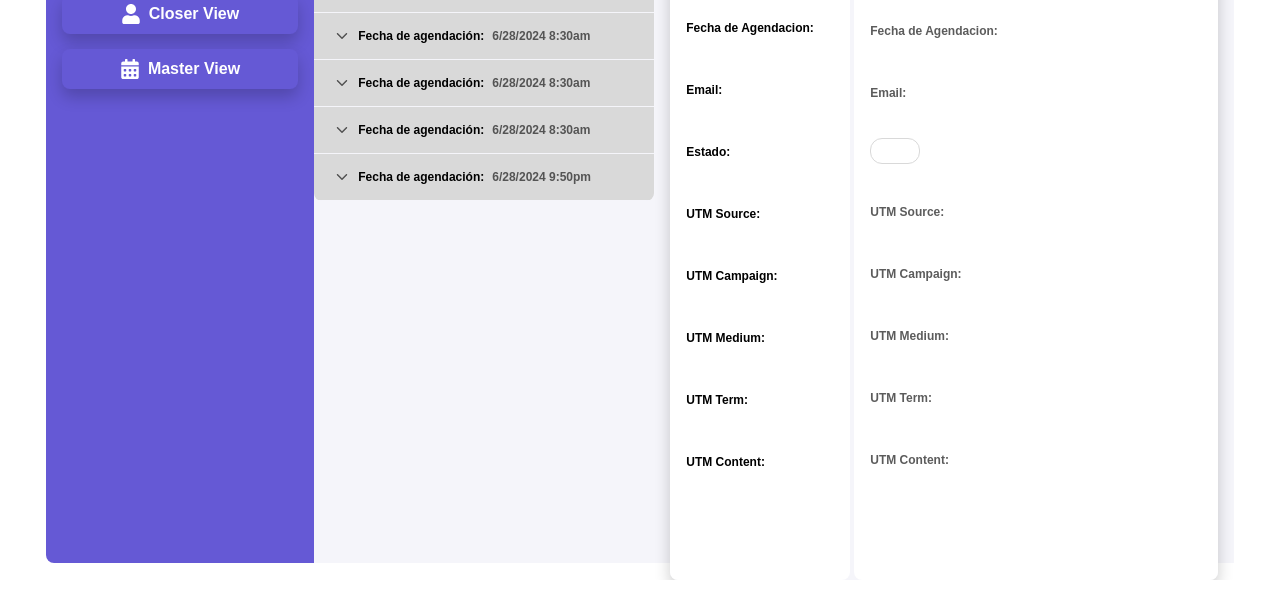
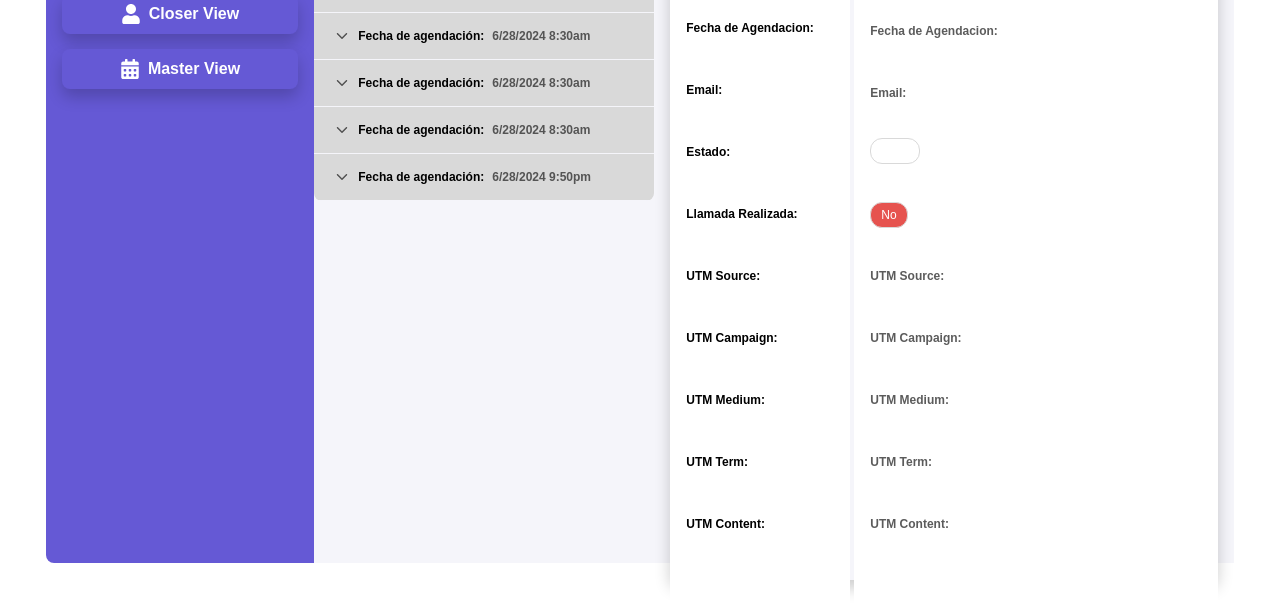
Before and after one commit to lautarobruses/Closers-App, a plain HTML site: page index.html in a window 1280 px wide. Shown: the part 237-848 px from the top of the page. Before the commit the page ends 817 px from the top, so only its background shows below. Drawn offline with Linux system fonts and the light colour scheme.

Commit message:
add Llamada-Realizada

```diff
--- a/index.html
+++ b/index.html
@@ -174,6 +174,7 @@
             <p class="main-p">Fecha de Agendacion:</p>
             <p class="main-p">Email:</p>
             <p class="main-p">Estado:</p>
+            <p class="main-p">Llamada Realizada:</p>
             <p class="main-p">UTM Source:</p>
             <p class="main-p">UTM Campaign:</p>
             <p class="main-p">UTM Medium:</p>
@@ -196,6 +197,14 @@
                 <a class="lose" href="#" onclick="updateButton(this.textContent, '#E6534F'); hideDropdown()">Lose</a>
               </div>
             </div>
+            <br>
+            <div class="dropdown" id="llamada-realizada-button">
+              <button id="dropdown-llamada-button" onclick="showDropdownLlamada()">No</button>
+              <div id="myDropdownLlamada" class="dropdown-content">
+                <a class="lose" href="#" onclick="updateButtonLlamada(this.textContent, '#E6534F'); hideDropdown()">No</a>
+                <a class="win" href="#" onclick="updateButtonLlamada(this.textContent, '#46A094'); hideDropdown()">Si</a>
+              </div>
+            </div>
 
             <p class="secondary-p">UTM Source:</p>
             <p class="secondary-p">UTM Campaign:</p>
--- a/script.js
+++ b/script.js
@@ -97,6 +97,13 @@ document.addEventListener('DOMContentLoaded', () => {
 
 function showDropdown() {
 	document.getElementById("myDropdown").classList.toggle("show");
+  document.getElementById("myDropdownLlamada").classList.remove("show");
+
+}
+
+function showDropdownLlamada() {
+  document.getElementById("myDropdown").classList.remove("show");
+	document.getElementById("myDropdownLlamada").classList.toggle("show");
 }
 
 function updateButton(text, colorClass) {
@@ -114,8 +121,14 @@ function updateButton(text, colorClass) {
 	}
 }
 
+function updateButtonLlamada(text, colorClass) {
+  document.getElementById("dropdown-llamada-button").textContent = text;
+  document.getElementById("dropdown-llamada-button").style.backgroundColor = colorClass;
+}
+
 function hideDropdown() {
 	document.getElementById("myDropdown").classList.remove("show");
+	document.getElementById("myDropdownLlamada").classList.remove("show");
 }
 
 // Cierra el menú desplegable al hacer clic fuera de él
--- a/styles.css
+++ b/styles.css
@@ -381,7 +381,7 @@ section {
   border-radius: 8px;
 
   grid-column-start: 1; /*borde donde comienza la columna*/
-  grid-column-end: 2; /*borde donde termina la columna*/ /* -1 si no sabemos cuantas columnas tenemos*/
+  grid-column-end: 2; /*borde donde termina la columna*/
 }
 
 .datos-container {
@@ -390,7 +390,7 @@ section {
   border-radius: 8px;
 
   grid-column-start: 2; /*borde donde comienza la columna*/
-  grid-column-end: 4; /*borde donde termina la columna*/ /* -1 si no sabemos cuantas columnas tenemos*/
+  grid-column-end: 4; /*borde donde termina la columna*/
 }
 
 #email-tag {
@@ -412,7 +412,8 @@ section {
   display: inline-block;
 }
 
-#dropdown-button {
+#dropdown-button,
+#dropdown-llamada-button {
   display: inline-block;
   background-color: white;
   color: white;
@@ -422,6 +423,10 @@ section {
   border-radius: 12px;
   font-size: 12px;
   border: solid 1px var(--gris-campo);
+}
+
+#dropdown-llamada-button {
+ background-color: var(--lose-color);
 }
 
 .dropdown-content {
@@ -449,6 +454,10 @@ section {
 
 .dropdown-content a:hover {
   opacity: 85%;
+}
+
+#llamada-realizada-button {
+  display: block;
 }
 
 .show {
```
